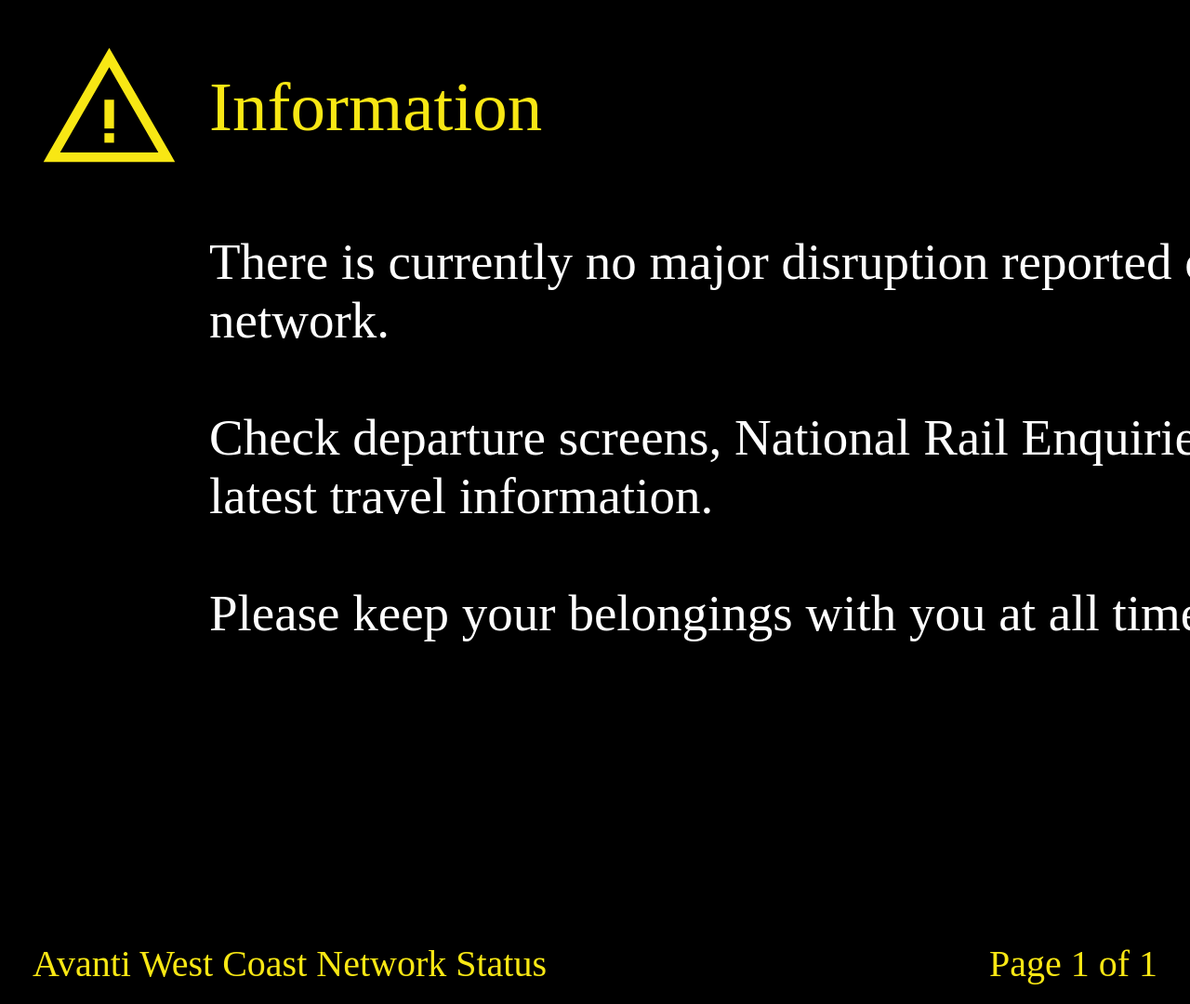
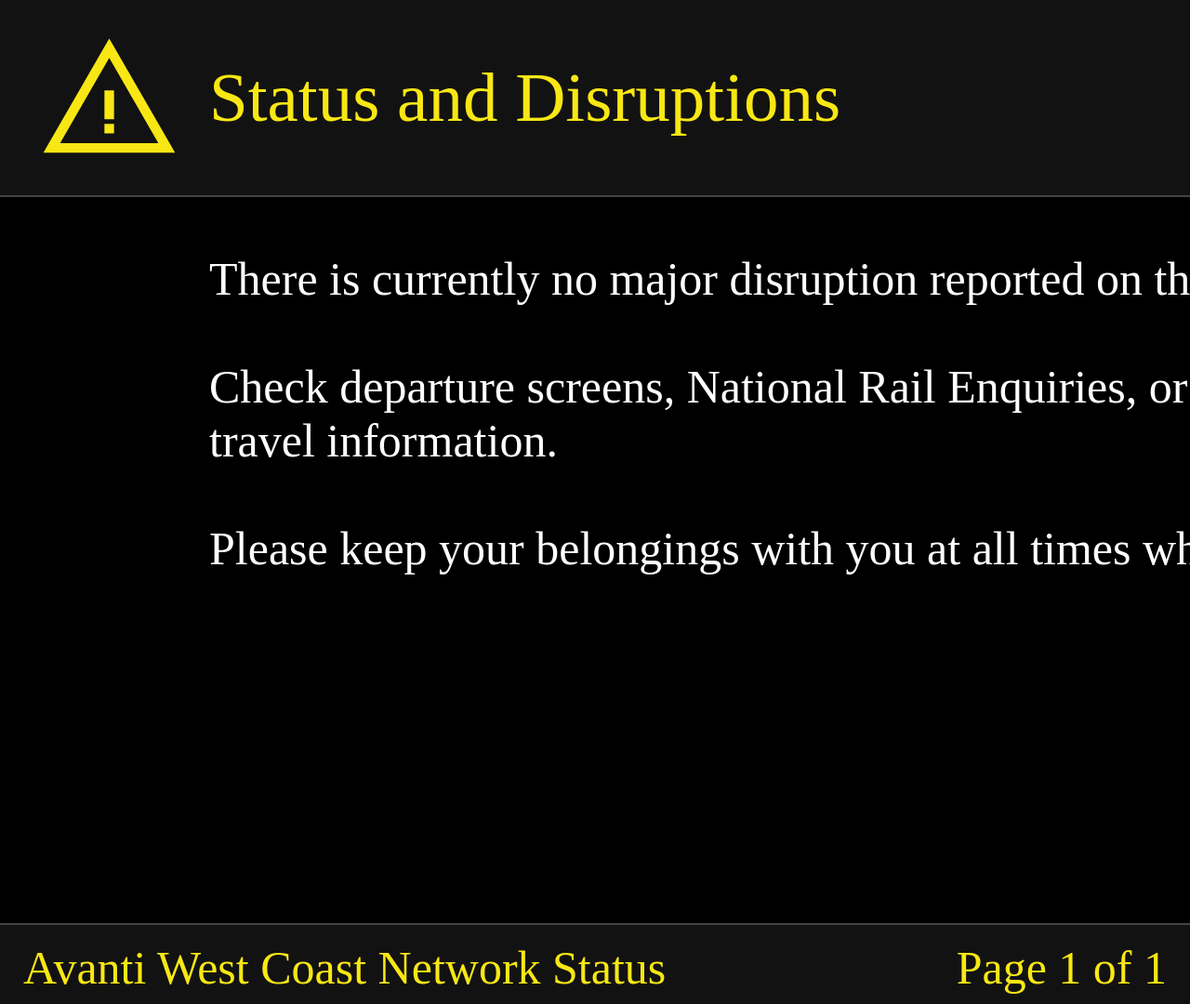
Before and after one commit to MichaelH12345/network_status, a plain HTML site: page index.html in a window 1280 px wide. Shown: the top 1080 px of the page at 93% size. Drawn offline with Linux system fonts and the light colour scheme; no server answers; a web font is replaced by a local one.

Commit message:
Update index.html

```diff
--- a/index.html
+++ b/index.html
@@ -23,33 +23,41 @@
             align-items: center;
             background-color: black;
         }
+        ::-webkit-scrollbar {
+            display: none;
+        }
         .container {
             width: 1920px;
             height: 1080px;
-            display: flex;
-            justify-content: center;
-            align-items: center;
             background-color: black;
             color: white;
             font-size: 32px;
             text-align: center;
             position: relative;
         }
+        .header-bar {
+            position: absolute;
+            top: 0;
+            left: 0;
+            width: 100%;
+            height: 210px;
+            background-color: #121212;
+            display: flex;
+            align-items: center;
+            padding-left: 35px;
+        }
         .svg-icon {
             position: absolute;
-            top: 35px;
+            top: 25px;
             left: 35px;
             width: 165px;
             height: 165px;
             fill: #f8e714;
         }
-        .title, .message, .last-updated {
-            transition: opacity 1s ease-in-out;
-        }
         .title {
             position: absolute;
             font-family: 'OpenSansBold';
-            top: 15px;
+            top: 5px;
             left: 225px;
             height: 200px;
             width: 1500px;
@@ -63,12 +71,12 @@
         .message {
             position: absolute;
             font-family: 'OpenSansSemiBold';
-            top: 250px;
+            top: 213px;
             left: 225px;
-            height: 725px;
+            height: 780px;
             width: 1675px;
             color: white;
-            font-size: 55px;
+            font-size: 50px;
             text-align: left;
             white-space: pre-wrap;
             word-wrap: break-word;
@@ -77,30 +85,71 @@
         .last-updated {
             position: absolute;
             font-family: 'OpenSansSemiBold';
-            bottom: 20px;
-            left: 35px;
+            bottom: 10px;
+            left: 25px;
             color: #f8e714;
-            font-size: 40px;
+            font-size: 50px;
+            z-index: 1;
         }
         .page-counter {
             position: absolute;
-            bottom: 20px;
-            right: 35px;
+            bottom: 10px;
+            right: 25px;
             font-family: 'OpenSansSemiBold';
             color: #f8e714;
-            font-size: 40px;
+            font-size: 50px;
+            z-index: 1;
+        }
+        .line {
+            position: absolute;
+            top: 210px;
+            left: 0;
+            width: 100%;
+            height: 2px;
+            background-color: #424242;
+        }
+
+                .line1 {
+            position: absolute;
+            bottom: 85px;
+            left: 0;
+            width: 100%;
+            height: 2px;
+            background-color: #424242;
+        }
+        .title, .message, .last-updated {
+            transition: opacity 1s ease-in-out;
+        }
+        .footer {
+            background-color: #121212;
+            height: 85px;
+            position: absolute;
+            bottom: 0;
+            width: 100%;
+
+            justify-content: space-between;
+            align-items: center;
         }
     </style>
 </head>
 <body>
     <div class="container">
+        <div class="header-bar">
+            <div class="line"></div>
             <svg class="svg-icon" viewBox="0 0 32 32" width="1em" height="1em" fill="#1D1D1F" aria-hidden="true">
                 <path d="M16 3.219l-.875 1.5-12 20.781-.844 1.5H29.72l-.844-1.5-12-20.781zm0 4L26.25 25H5.75zM15 14v6h2v-6zm0 7v2h2v-2z"></path>
             </svg>
-        <div class="title" id="title">Information</div>
-        <div class="message" id="message">There is currently no major disruption reported on the Avanti West Coast network. <br/> <br/>Check departure screens, National Rail Enquiries, or ask station staff for the latest travel information. <br/> <br/>Please keep your belongings with you at all times whilst at this station.</div>
+            <div class="title" id="title">Status and Disruptions</div>
+        </div>
+        <div class="message" id="message">
+There is currently no major disruption reported on the Avanti West Coast network. <br/>
+Check departure screens, National Rail Enquiries, or ask station staff for the latest travel information. <br/>
+Please keep your belongings with you at all times whilst at this station.
+        </div>
         <div class="last-updated" id="last-updated">Avanti West Coast Network Status</div>
         <div class="page-counter" id="page-counter">Page 1 of 1</div>
+        <div class="line1"></div>
+        <div class="footer"></div>
     </div>
 
     <script>
@@ -145,19 +194,16 @@
             setTimeout(() => {
                 currentIndex = (currentIndex + 1) % incidents.length;
 
-        // Reset text content and scroll position before fading in
                 const messageDiv = document.getElementById('message');
                 messageDiv.scrollTop = 0;
                 displayIncident(incidents[currentIndex]);
 
                 setTimeout(() => {
                     document.querySelectorAll('.title, .message, .last-updated').forEach(el => el.style.opacity = '1');
-
                     setTimeout(() => startScrolling(fadeOutAndShowNext), 5000);
                 }, 1000);
             }, 1000);
         }
-
 
         function displayIncident(incident) {
             document.getElementById('title').innerHTML = incident.messageTitle;
@@ -165,7 +211,6 @@
             document.getElementById('last-updated').innerHTML = `Last updated: ${incident.createdTime}`;
             document.getElementById('page-counter').innerHTML = `Page ${currentIndex + 1} of ${incidents.length}`;
         }
-
 
         fetch('https://api.codetabs.com/v1/proxy/?quest=https://www.journeycheck.com/svc/jCheckDataService/getIncidents/VT/line_updates?')
             .then(response => response.json())
```
Lines whose indentation alone changed are shown as unchanged.
